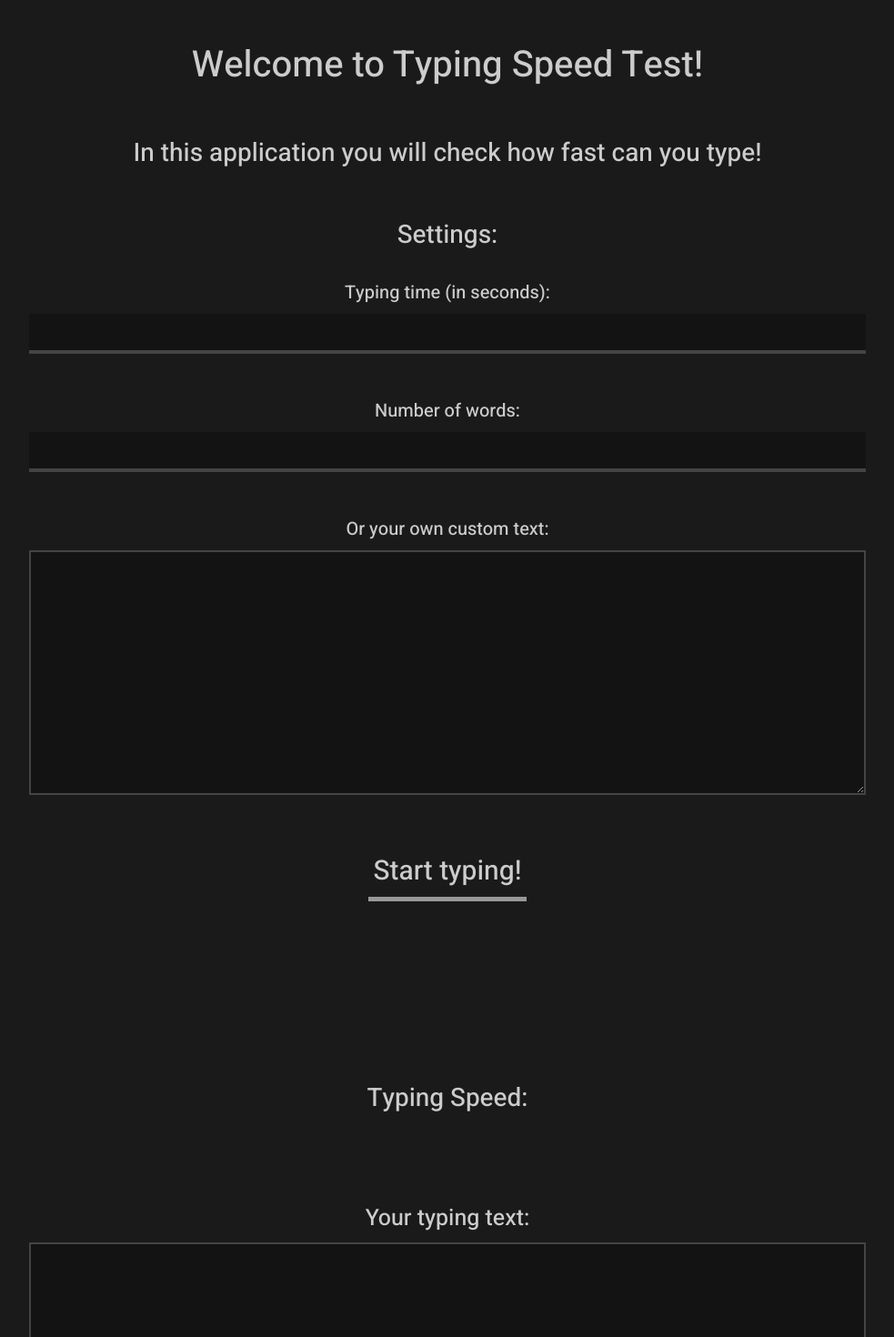
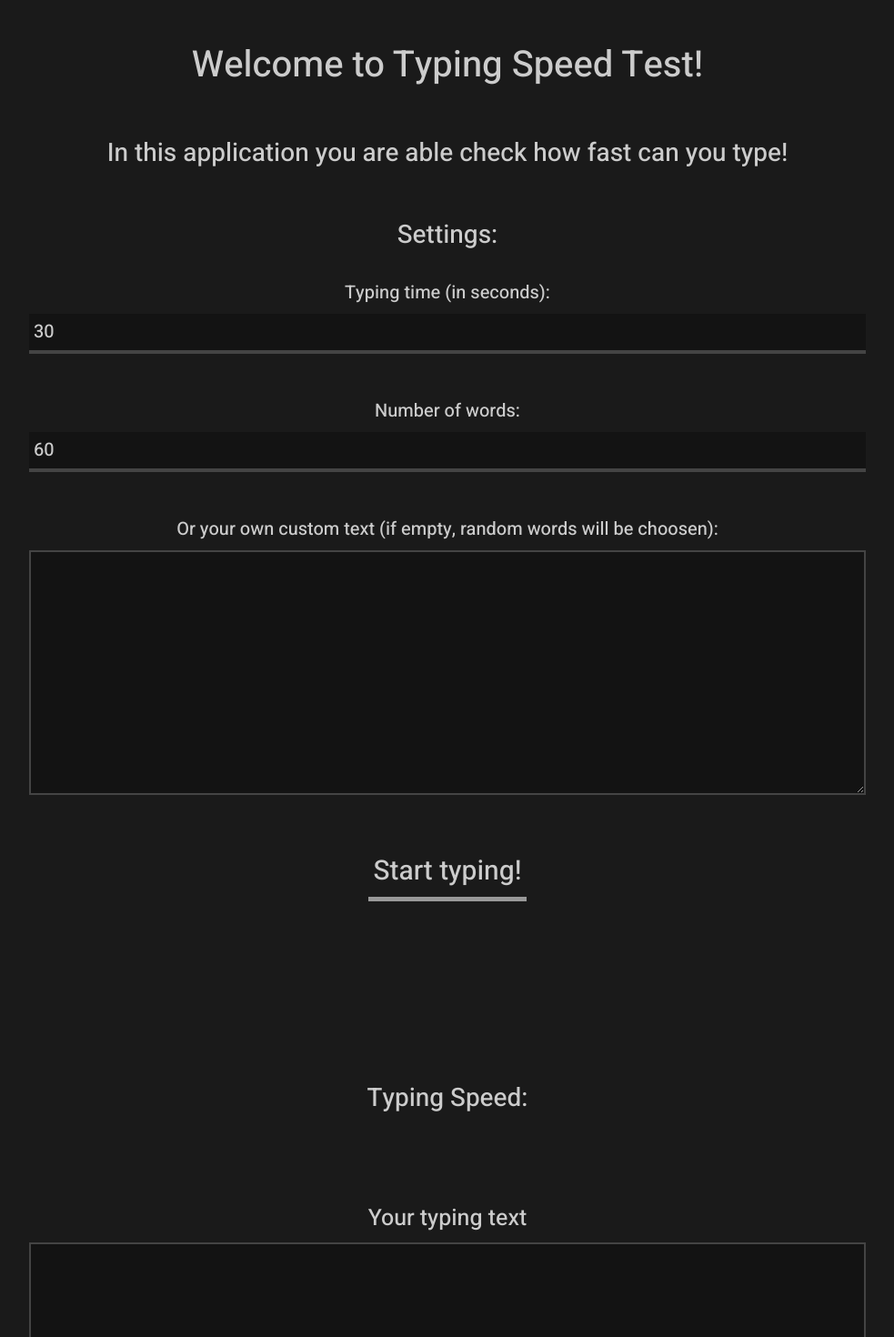
Before and after one commit to Dolidodzik/TypingSpeedTest, a Vue app: page / in a window 1280 px wide. Shown: the top 1470 px of the page at 91% size, without its empty margins (148-1131 px from the left). Built offline with nearby package versions, Linux system fonts and the light colour scheme.

Commit message:
Setup method that creates typing words

```diff
--- a/src/components/settings/settings.html
+++ b/src/components/settings/settings.html
@@ -1,21 +1,21 @@
 <section class="settings row">
   <h1 class="mt-5 col-12"> Welcome to Typing Speed Test! </h1>
-  <h3 class="mt-5 col-12"> In this application you will check how fast can you type! </h3>
+  <h3 class="mt-5 col-12"> In this application you are able check how fast can you type! </h3>
   <h3 class="mt-5 col-12"> Settings: </h3>
 
   <div class="col-1"></div>
   <div class="col-10 mt-4 settings-inputs">
 
     <div class="col-12 mb-2"> Typing time (in seconds): </div>
-    <input type="number" class="col-12 input"
+    <input type="number" class="col-12 input" value = "30"
          min="1" max="9999"/>
 
     <div class="col-12 mb-2 mt-5"> Number of words: </div>
-      <input type="number" class="col-12 input"
+      <input type="number" class="col-12 input" value="60"
           min="10" max="9999"/>
 
-    <div class="col-12 mb-2 mt-5"> Or your own custom text: </div>
-      <textarea name="name" rows="8" cols="80" class="col-12 input"></textarea>
+    <div class="col-12 mb-2 mt-5"> Or your own custom text (if empty, random words will be choosen): </div>
+      <textarea name="name" rows="8" cols="80" class="col-12 input" v-model="custom_text"></textarea>
 
     <input type="submit" value="Start typing!" class="input submit mt-5"/>
 
--- a/src/components/settings/settings.js
+++ b/src/components/settings/settings.js
@@ -4,7 +4,7 @@ export default {
   props: [],
   data () {
     return {
-
+      custom_text: null
     }
   },
   computed: {
--- a/src/components/typing/typing.html
+++ b/src/components/typing/typing.html
@@ -8,7 +8,7 @@
   <div class="col-1"></div>
   <div class="col-10 typing">
 
-  <div class="col-12 mb-2 mt-5"> Your typing text: </div>
+  <div class="col-12 mb-2 mt-5"> Your typing text </div>
   <div name="name" rows="6" cols="80" class="col-12 text"></div>
 
   <div class="col-12 mb-2 mt-5"> Type below: </div>
--- a/src/components/typing/typing.js
+++ b/src/components/typing/typing.js
@@ -1,10 +1,22 @@
+import words from "../words.js"
+console.log(words)
+
 export default {
   name: 'typing',
   components: {},
   props: [],
   data () {
     return {
+      /* Text passed from settings component */
+      custom_text: "aoswjuiqariqw rqwrqworqwolr qwr qw rqw r qwr qw rqw rqwrqwrq wr qwr qw rqw r qwr qw rqw r qwr qw rqw qwrqwr",
+      /* list of random words imported from /src/components/words.js */
+      words: words,
+      /* acctual words that user will type (provided by user using this.custom_text, or randomly generated using this.words) */
+      typing_words: null,
 
+      /* Settings */
+      typing_time: 30,
+      number_of_words: 50,
     }
   },
   computed: {
@@ -12,6 +24,17 @@ export default {
   },
   mounted () {
 
+    /* Creating typing text from random words, if custom_text wasn't provided */
+    if(this.custom_text){
+      this.typing_words = this.custom_text.split(" ");
+    }else{
+      this.typing_words = [];
+      for(let i=0; i < this.number_of_words; i++){
+        let number_index = Math.floor(Math.random() * this.words.length);
+        this.typing_words[i] = this.words[number_index];
+      }
+    }
+
   },
   methods: {
 
--- /dev/null
+++ b/src/components/words.js
@@ -0,0 +1,4 @@
+/* Array of random words, used to generate random text */
+const words = ["table", "wood", "car", "food", "help"]
+
+export default words;
```
